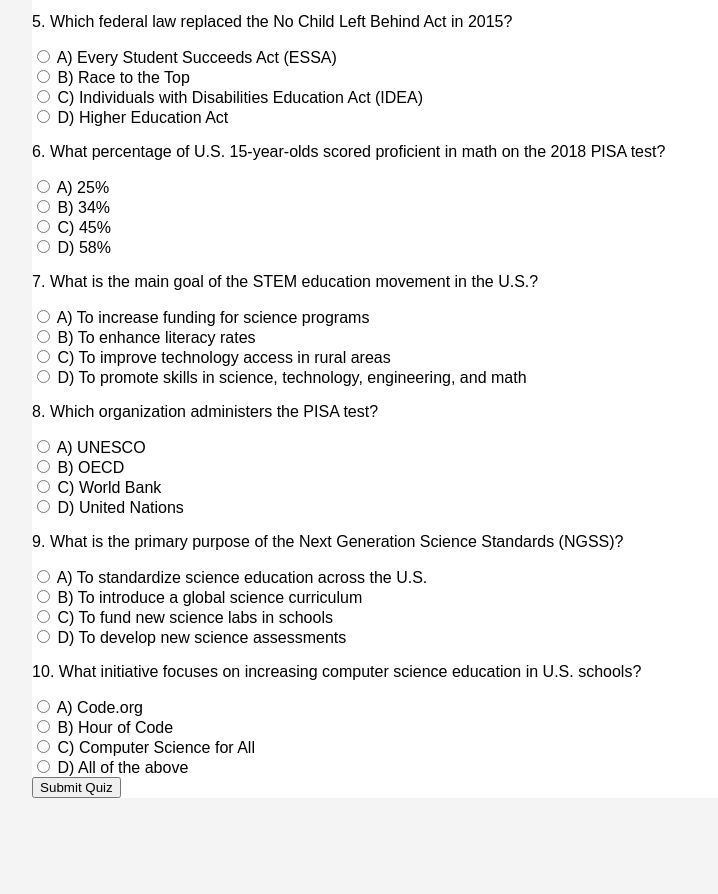
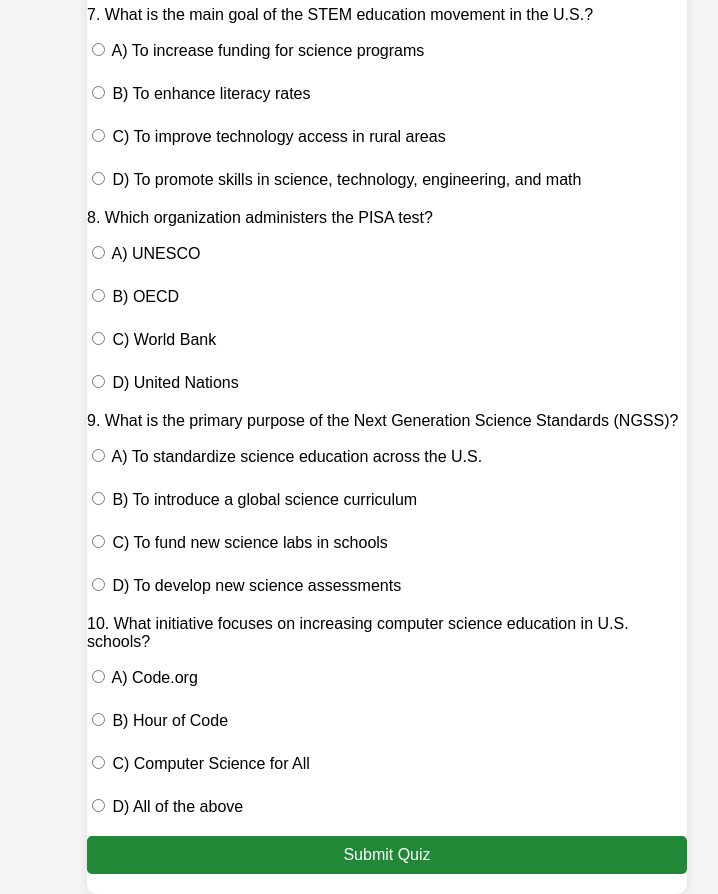
Before and after one commit to mpnix-spec/webpagetests, a plain HTML site: page index.html in a window 1280 px wide. Shown: the part 644-1538 px from the top of the page, without its empty margins (253-971 px from the left). Before the commit the page ends 1442 px from the top, so only its background shows below. Drawn offline with Linux system fonts and the light colour scheme.

Commit message:
Update styles.css

```diff
--- a/styles.css
+++ b/styles.css
@@ -7,10 +7,51 @@ body {
     justify-content: center;
     align-items: center;
     height: 100vh;
-    form#quiz-form {margin-top: 45em;}
 }
 
 .quiz-container {
     background-color: #ffffff;
     padding: 20
+    px;
+    border-radius: 10px;
+    box-shadow: 0 0 10px rgba(0, 0, 0, 0.1);
+    max-width: 600px;
+    width: 100%;
 }
+
+h1 {
+    text-align: center;
+    color: #333333;
+}
+
+.question {
+    margin-bottom: 20px;
+}
+
+label {
+    display: block;
+    margin-bottom: 5px;
+}
+
+button {
+    display: block;
+    width: 100%;
+    padding: 10px;
+    background-color: #28a745;
+    color: white;
+    border: none;
+    border-radius: 5px;
+    font-size: 16px;
+    cursor: pointer;
+}
+
+button
+{
+    background-color: #218838;
+}
+
+#result {
+    margin-top: 20px;
+    text-align: center;
+    font-size: 18px;
+}
```
